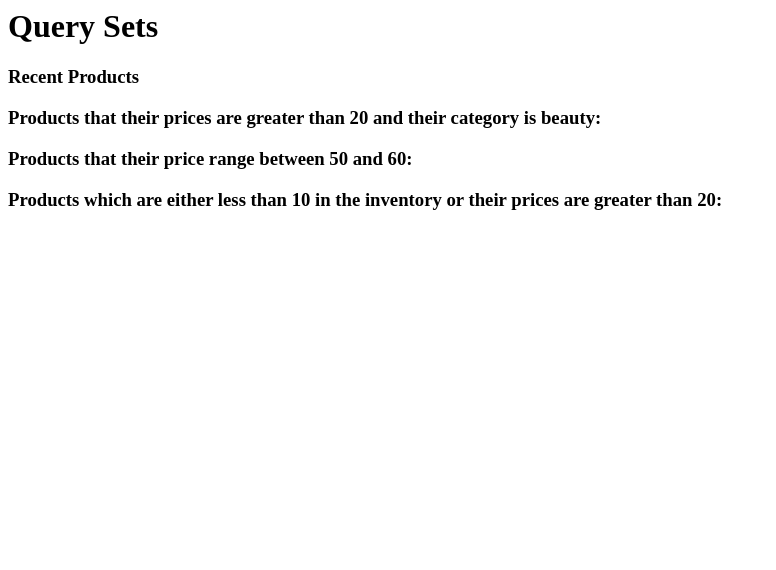
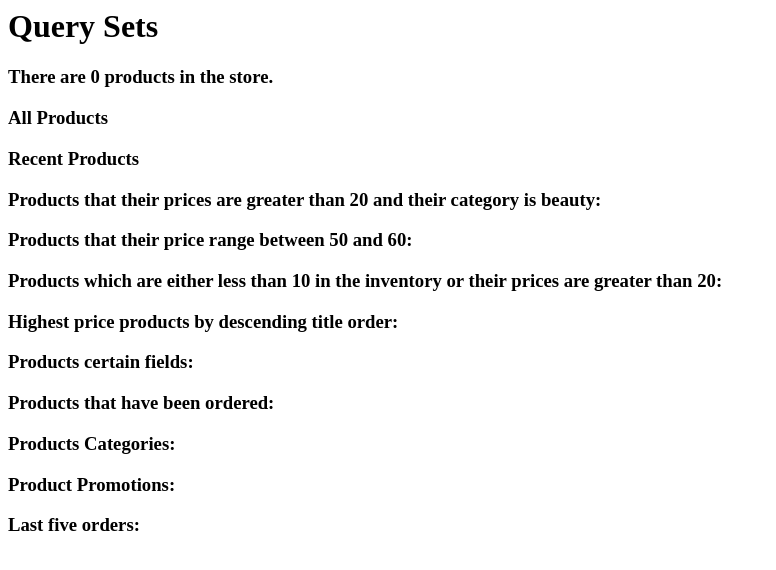
Before and after one commit to mohammed-manahi/storefront, a Django app: page /playground/query-sets/ in a window 1280 px wide. Shown: the top 570 px of the page, without its empty margins (0-776 px from the left). Run offline with Django 4.2, Linux system fonts and the light colour scheme; data that the repository does not hold is empty.

Commit message:
query sets - continue

```diff
--- a/playground/templates/query_set.html
+++ b/playground/templates/query_set.html
@@ -1,4 +1,13 @@
+<html lang="en">
+<body>
 <h1> Query Sets </h1>
+<h3> There are {{ product_count }} products in the store.</h3>
+<h3> All Products </h3>
+<ul>
+    {% for product in products %}
+        <li> {{ product.title }} | {{ product.collection.title }}</li>
+    {% endfor %}
+</ul>
 <h3> Recent Products </h3>
 <ul>
     {% for recent_product in recent_products %}
@@ -23,3 +32,43 @@
         <li> {{ product_q_object.title }}</li>
     {% endfor %}
 </ul>
+<h3> Highest price products by descending title order:</h3>
+<ul>
+    {% for highest_product in highest_products %}
+        <li> {{ highest_product.title }} | {{ highest_product.unit_price }}$</li>
+    {% endfor %}
+</ul>
+<h3> Products certain fields:</h3>
+<ul>
+    {% for product_certain_fields in products_certain_fields %}
+        <li> {{ product_certain_fields.title }} | {{ product_certain_fields.collection.title }}</li>
+    {% endfor %}
+</ul>
+<h3> Products that have been ordered:</h3>
+<ul>
+    {% for ordered_product in ordered_products %}
+        <li> {{ ordered_product.title }} </li>
+    {% endfor %}
+</ul>
+<h3> Products Categories:</h3>
+<ul>
+    {% for product_category in product_categories %}
+        <li> {{ product_category.collection.title }} </li>
+    {% endfor %}
+</ul>
+<h3> Product Promotions:</h3>
+<ul>
+    {% for product_promotion in product_promotions %}
+        <li> {{ product_promotion.title }} | {{ product_promotion.collection.title }} </li>
+    {% endfor %}
+</ul>
+<h3> Last five orders:</h3>
+<ul>
+    {% for last_order in last_orders %}
+        <li> {{ last_order.product.title }}
+            | {{ last_order.order.customer.last_name }} {{ last_order.order.customer.first_name }}
+            | {{ last_order.order.placed_at }}</li>
+    {% endfor %}
+</ul>
+</body>
+</html>
--- a/playground/views.py
+++ b/playground/views.py
@@ -1,11 +1,13 @@
 from django.shortcuts import render
 from django.db.models import Q, F
-from store.models import Product
+from store.models import Product, OrderItem, Collection, Promotion
 
 
 def query_sets(request):
-    # A query set to get all products
-    products = Product.objects.all()
+    # A query set to get five sorted products of all products
+    products = Product.objects.all().order_by("title", "collection__title")[:5]
+    # A query set to get the product count
+    product_count = Product.objects.count()
     # A query set to get the products that have been updated in year 2021 and select first 5 products
     recent_products = Product.objects.filter(last_update__year=2021)[:5]
     # A query set to get products that their prices are greater than 20 and their category is beauty
@@ -14,9 +16,27 @@ def query_sets(request):
     price_range_set = Product.objects.filter(unit_price__range=(50, 60))[:5]
     # A query set that uses Q object to get products which are either less than 10 in the inventory or their prices are greater than 20
     products_q_objects = Product.objects.filter(Q(inventory__lt=10) | Q(unit_price__gt=20))[:5]
-    # A query set that uses Q object to get products' inventory which are equal to products' prices
+    # A query set that uses F object to get products' inventory which are equal to products' prices
     products_f_objects = Product.objects.filter(inventory=F("unit_price"))
+    # A query set to sort products by highest price and descending order title
+    highest_products = Product.objects.order_by("-unit_price", "-title")[:5]
+    # A query set to get certain values form the model fields
+    products_certain_fields = Product.objects.values("title", "collection")[:5]
+    # A query set to get the product titles that have been ordered
+    ordered_products = Product.objects.filter(id__in=OrderItem.objects.values("product__id")).distinct().order_by(
+        "title")[:5]
+    # A query set to get product categories using select related which is used when the model has one instance
+    product_categories = Product.objects.select_related("collection").all()[:5]
+    # A query set to get product promotions using prefetch related which is used when the model has many instances
+    product_promotions = Product.objects.prefetch_related("promotions").select_related("collection").all()[:5]
+    # A query set to get last five orders with their customers and product titles
+    last_orders = OrderItem.objects.select_related("product").select_related("order").filter(
+        order__payment_status="C").order_by("-order__placed_at")[:5]
     template = "query_set.html"
     context = {"products": products, "recent_products": recent_products, "filtered_products": filtered_products,
-               "price_range_set": price_range_set, "products_q_objects": products_q_objects}
+               "price_range_set": price_range_set, "products_q_objects": products_q_objects,
+               "product_count": product_count, "products_f_objects": products_f_objects,
+               "highest_products": highest_products, "products_certain_fields": products_certain_fields,
+               "ordered_products": ordered_products, "product_categories": product_categories,
+               "product_promotions": product_promotions, "last_orders": last_orders}
     return render(request, template, context)
```
